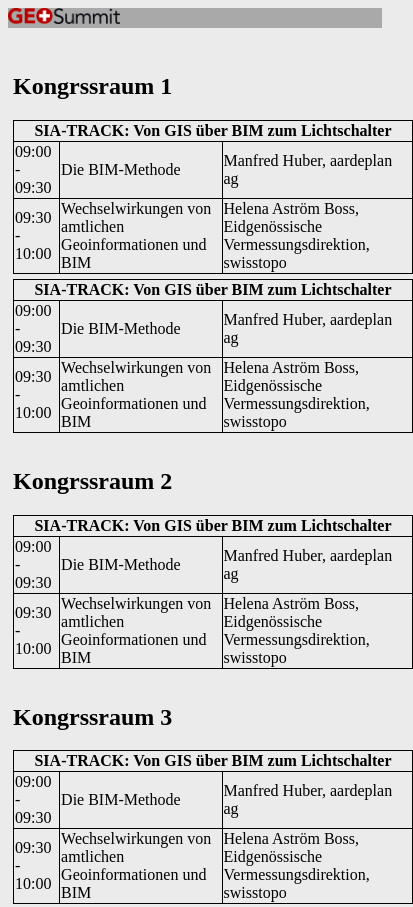
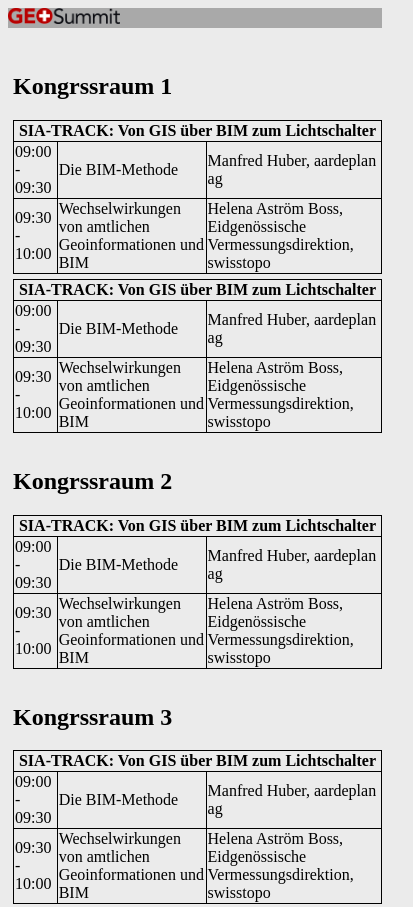
Before and after one commit to geometalab/geosummit, a plain HTML site: page index.html in a window 390 px wide. Shown: the top 907 px of the page, 413 px wide, since content can reach past the window. Drawn offline with Linux system fonts and the light colour scheme.

Commit message:
Fixed mobile bug

```diff
--- a/stylesheet.css
+++ b/stylesheet.css
@@ -49,9 +49,11 @@ table th {
     border: solid 1px;
 }
 
-@media all and (max-width: 800px){
+@media all and (max-width: 850px){
     .room {
         margin: 5px;
-        width: calc(100% - 5px);
+        min-width: calc(100% - 5px);
+        max-width: calc(100% - 5px);
+        flex-basis: calc(100% - 5px);
     }
 }
```
